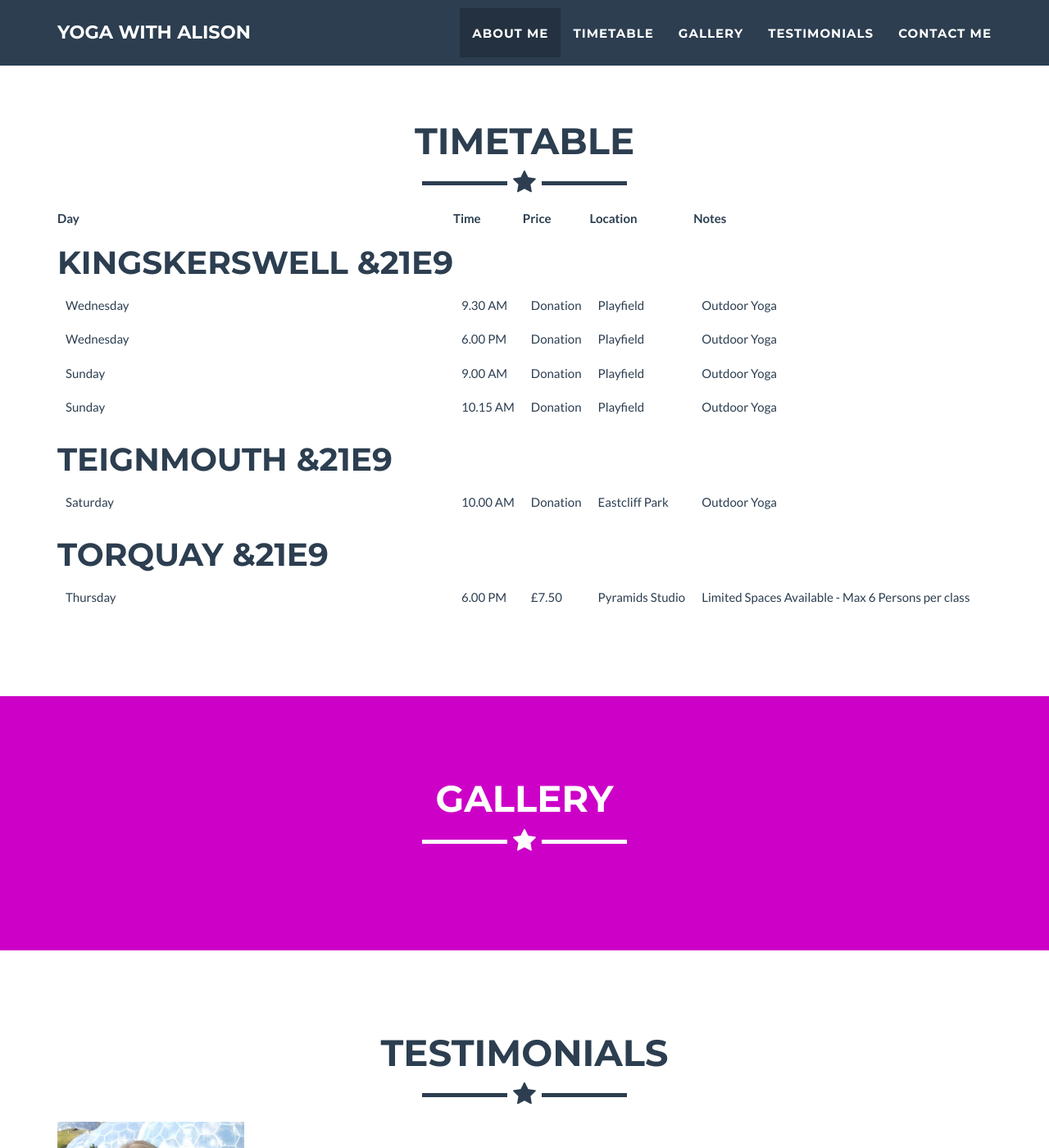
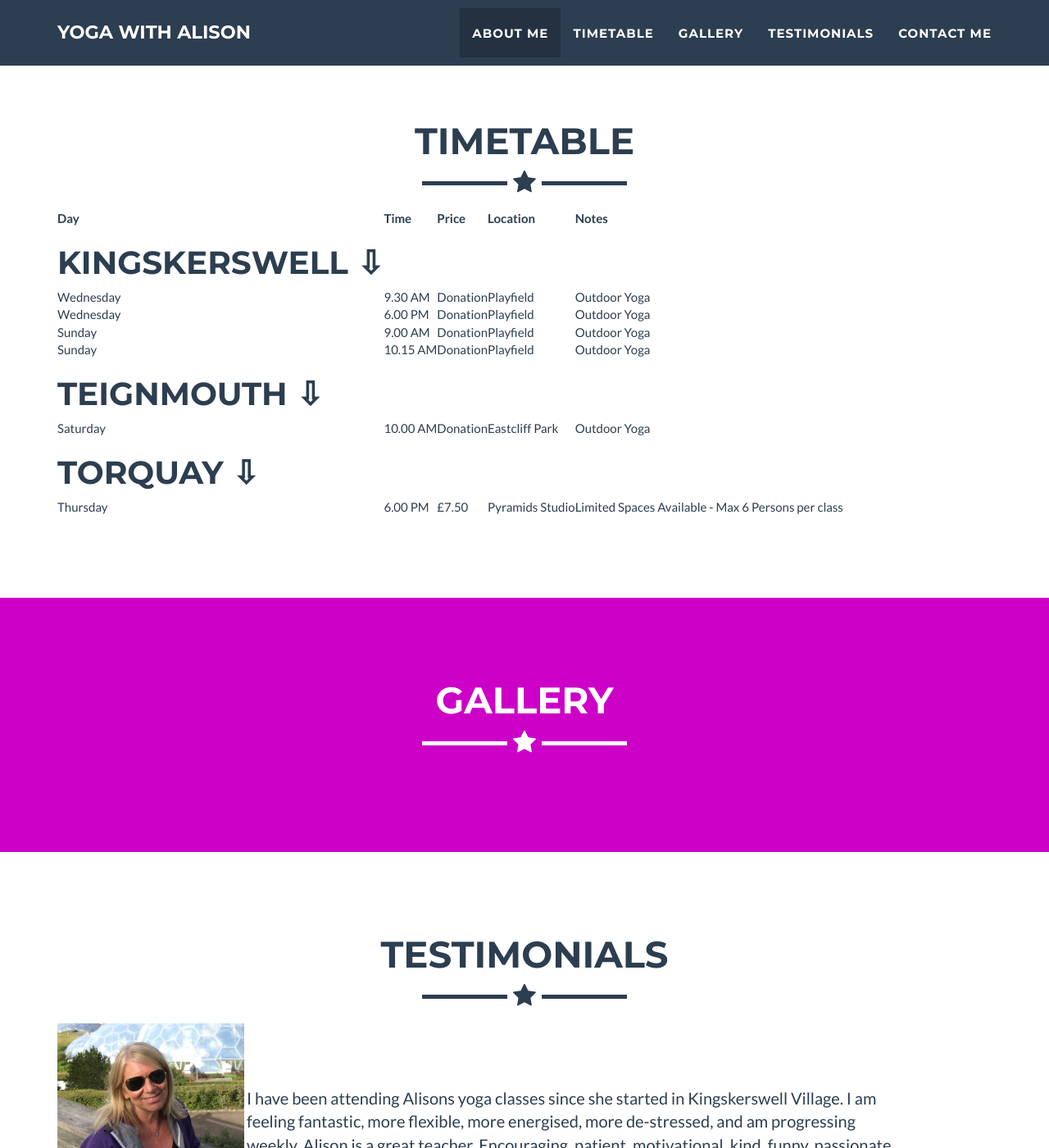
Before and after one commit to YogaWithAlison/yogawithalison.github.io, a Jekyll site: the page built from _posts/2014-07-18-project-1.markdown, in a window 1280 px wide and 1400 px high, scrolled down 2233 px. Shown: the whole window at 82% size. Built offline with Jekyll 4.4.1, drawn with Linux system fonts in a browser that asks for light colours.

Commit message:
timetable

```diff
--- a/_includes/css/main.css
+++ b/_includes/css/main.css
@@ -38,7 +38,7 @@ h6 {
 }
 
 td {
-  padding: 10px;
+  margin: 10px;
 }
 
 .testimonial-container {
--- a/_includes/timetable.html
+++ b/_includes/timetable.html
@@ -17,7 +17,7 @@
                         <TH>Location</TH>
                         <TH>Notes</TH>
                     </TR>
-                    <TR><TH><H1>Kingskerswell &21E9</H1></TH></TR>
+                    <TR><TH><H1>Kingskerswell &#x21E9</H1></TH></TR>
                     <TR class="kingskerswell">
                         <TD>Wednesday</TD>
                         <TD>9.30 AM</TD>
@@ -46,7 +46,7 @@
                         <TD>Playfield</TD>
                         <TD>Outdoor Yoga</TD>
                     </TR>
-                    <TR><TH><H1>Teignmouth &21E9</H1></TH></TR>
+                    <TR><TH><H1>Teignmouth &#x21E9</H1></TH></TR>
                     <TR class="teignmouth">
                         <TD>Saturday</TD>
                         <TD>10.00 AM</TD>
@@ -54,7 +54,7 @@
                         <TD>Eastcliff Park</TD>
                         <TD>Outdoor Yoga</TD>
                     </TR>
-                    <TR><TH><H1>Torquay &21E9</H1></TH></TR>
+                    <TR><TH><H1>Torquay &#x21E9</H1></TH></TR>
                     <TR class="torquay">
                         <TD>Thursday</TD>
                         <TD>6.00 PM</TD>
```
